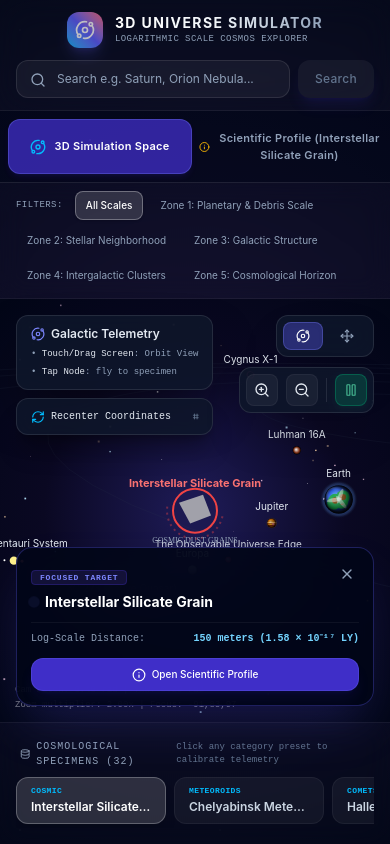
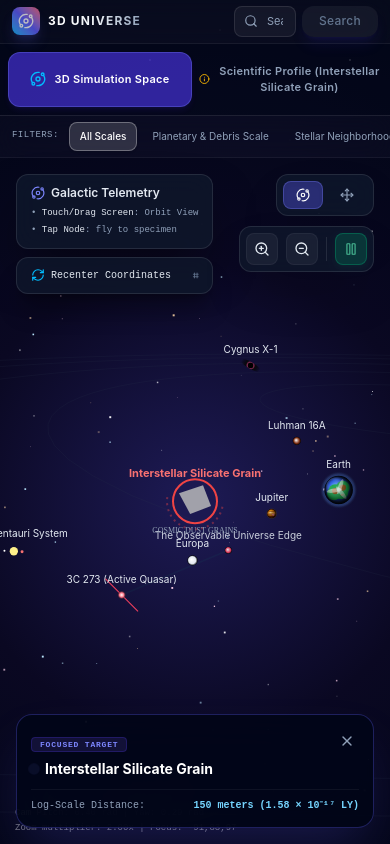
Before and after one commit to Aplut0006/3D-Universe-Simulator, a React (Vite) app: page / in a window 390 px wide. Built offline with nearby package versions, Linux system fonts and the light colour scheme.

Commit message:
feat: switch mobile view to details on object selection
Updates navigation logic to ensure the details panel is prioritized when selecting a celestial object. Also introduces a scrollbar-none utility class for cleaner UI presentation.

```diff
--- a/src/App.tsx
+++ b/src/App.tsx
@@ -112,7 +112,7 @@ export default function App() {
     setActiveScaleZone(null); // Clear filter to ensure matched node is visible
     setSearchQuery('');
     setIsDropdownOpen(false);
-    setActiveMobileView('simulation');
+    setActiveMobileView('details');
   };
 
   // Currently selected object profile helper
@@ -137,7 +137,7 @@ export default function App() {
       setSelectedId(match.id);
       setActiveScaleZone(null); // Clear filter to ensure the matched node is visible
       setSearchQuery('');
-      setActiveMobileView('simulation');
+      setActiveMobileView('details');
     } else {
       setErrorMsg(`No celestial object matching "${searchQuery}" was found in our pre-calibrated database.`);
     }
@@ -145,6 +145,7 @@ export default function App() {
 
   const handleSelectPreset = (id: string) => {
     setSelectedId(id);
+    setActiveMobileView('details');
   };
 
   return (
@@ -153,25 +154,25 @@ export default function App() {
       <div className="star-field-overlay" />
 
       {/* 1. Header Navigation Bar */}
-      <header className="frosted-glass-header px-4 py-3 md:px-6 md:py-3.5 flex flex-col md:flex-row justify-between items-center gap-3 z-20" id="app-header">
-        <div className="flex items-center gap-3">
-          <div className="w-9 h-9 md:w-10 md:h-10 bg-gradient-to-tr from-sky-400 via-indigo-500 to-rose-400 rounded-xl flex items-center justify-center shadow-lg shadow-indigo-500/25 animate-pulse" id="header-logo">
-            <Orbit className="w-5 h-5 md:w-6 md:h-6 text-white" />
+      <header className="frosted-glass-header px-3 py-1.5 md:px-6 md:py-3 flex flex-row justify-between items-center gap-2 z-20" id="app-header">
+        <div className="flex items-center gap-2">
+          <div className="w-7 h-7 md:w-10 md:h-10 bg-gradient-to-tr from-sky-400 via-indigo-500 to-rose-400 rounded-lg md:rounded-xl flex items-center justify-center shadow-lg shadow-indigo-500/25 animate-pulse" id="header-logo">
+            <Orbit className="w-4 h-4 md:w-6 md:h-6 text-white" />
           </div>
           <div>
-            <h1 className="text-sm md:text-lg font-bold tracking-widest text-transparent bg-clip-text bg-gradient-to-r from-white via-slate-100 to-slate-400" id="header-title">
-              3D UNIVERSE SIMULATOR
+            <h1 className="text-xs xs:text-sm md:text-lg font-bold tracking-widest text-transparent bg-clip-text bg-gradient-to-r from-white via-slate-100 to-slate-400" id="header-title">
+              3D UNIVERSE<span className="hidden sm:inline"> SIMULATOR</span>
             </h1>
-            <p className="text-[9px] md:text-[10px] font-mono text-slate-400 tracking-wider">LOGARITHMIC SCALE COSMOS EXPLORER</p>
+            <p className="hidden xs:block text-[8px] md:text-[10px] font-mono text-slate-400 tracking-wider">LOGARITHMIC SCALE EXPLORER</p>
           </div>
         </div>
 
         {/* Search Engine & Form */}
-        <form onSubmit={handleSearch} className="relative w-full max-w-md flex gap-2 animate-fade-in" id="search-form">
+        <form onSubmit={handleSearch} className="relative w-36 xs:w-48 sm:w-64 md:w-full md:max-w-md flex gap-1.5 animate-fade-in" id="search-form">
           <div className="relative flex-1">
             <input
               type="text"
-              placeholder="Search e.g. Saturn, Orion Nebula..."
+              placeholder="Search..."
               value={searchQuery}
               onChange={(e) => {
                 setSearchQuery(e.target.value);
@@ -189,11 +190,11 @@ export default function App() {
                   setIsDropdownOpen(false);
                 }
               }}
-              className="w-full bg-white/5 border border-white/10 focus:border-white/20 focus:ring-1 focus:ring-indigo-500/30 text-slate-100 placeholder-slate-400 text-xs rounded-xl pl-10 pr-4 py-2.5 outline-none transition-all"
+              className="w-full bg-white/5 border border-white/10 focus:border-white/20 focus:ring-1 focus:ring-indigo-500/30 text-slate-100 placeholder-slate-400 text-[11px] md:text-xs rounded-lg md:rounded-xl pl-8 md:pl-10 pr-3 py-1.5 md:py-2 outline-none transition-all"
               id="input-cosmic-search"
               autoComplete="off"
             />
-            <Search className="absolute left-3.5 top-3 w-4 h-4 text-slate-400" />
+            <Search className="absolute left-2.5 top-2 md:left-3.5 md:top-2.5 w-3.5 h-3.5 md:w-4 md:h-4 text-slate-400" />
 
             {/* Suggestions Dropdown */}
             {isDropdownOpen && suggestions.length > 0 && (
@@ -281,11 +282,11 @@ export default function App() {
         {/* Central Exploration Stage */}
         <div className={`flex-1 min-w-0 flex flex-col relative bg-transparent ${activeMobileView === 'simulation' ? 'flex' : 'hidden lg:flex'}`} id="center-stage-container">
           {/* Scale Magnitude Filter tabs */}
-          <div className="bg-white/[0.01] backdrop-blur-md border-b border-white/5 px-4 py-2 flex flex-wrap gap-1.5 items-center shrink-0" id="scale-magnitude-tabs">
-            <span className="text-[9px] font-mono text-slate-400 uppercase tracking-wider mr-1.5">Filters:</span>
+          <div className="bg-white/[0.01] backdrop-blur-md border-b border-white/5 px-3 py-1.5 flex flex-nowrap overflow-x-auto gap-1 items-center shrink-0 scrollbar-none" id="scale-magnitude-tabs">
+            <span className="text-[9px] font-mono text-slate-400 uppercase tracking-wider mr-1.5 shrink-0">Filters:</span>
             <button
               onClick={() => setActiveScaleZone(null)}
-              className={`text-[10px] px-2.5 py-1.5 rounded-lg border transition-all cursor-pointer ${
+              className={`text-[10px] px-2.5 py-1.5 rounded-lg border transition-all cursor-pointer shrink-0 ${
                 activeScaleZone === null
                   ? 'bg-white/15 text-white border-white/30 font-medium shadow-sm'
                   : 'bg-transparent text-slate-400 border-transparent hover:text-slate-100 hover:bg-white/5'
@@ -298,14 +299,14 @@ export default function App() {
               <button
                 key={scale.id}
                 onClick={() => setActiveScaleZone(scale.id)}
-                className={`text-[10px] px-2.5 py-1.5 rounded-lg border transition-all cursor-pointer ${
+                className={`text-[10px] px-2.5 py-1.5 rounded-lg border transition-all cursor-pointer shrink-0 ${
                   activeScaleZone === scale.id
                     ? 'bg-indigo-500/25 text-sky-300 border-indigo-400/40 font-medium shadow-sm shadow-indigo-500/10'
                     : 'bg-transparent text-slate-400 border-transparent hover:text-slate-100 hover:bg-white/5'
                 }`}
                 id={`tab-filter-${scale.id}`}
               >
-                Zone {scale.id}: {scale.name}
+                {scale.name}
               </button>
             ))}
           </div>
@@ -338,7 +339,10 @@ export default function App() {
             <CosmicCanvas
               objects={objects}
               selectedId={selectedId}
-              onSelectObject={(obj) => setSelectedId(obj.id)}
+              onSelectObject={(obj) => {
+                setSelectedId(obj.id);
+                setActiveMobileView('details');
+              }}
               activeScaleZone={activeScaleZone}
             />
 
@@ -375,22 +379,6 @@ export default function App() {
                   <span className="text-slate-400">Log-Scale Distance:</span>
                   <span className="text-sky-300 font-semibold">{selectedObject.distanceString}</span>
                 </div>
-
-                <div className="flex gap-2 mt-0.5">
-                  <button
-                    type="button"
-                    onClick={() => {
-                      setActiveMobileView('details');
-                      const sidebar = document.getElementById('detail-sidebar');
-                      if (sidebar) sidebar.scrollTop = 0;
-                    }}
-                    className="flex-1 bg-indigo-600/80 hover:bg-indigo-500 text-white font-medium text-[10px] py-2 px-3 rounded-xl shadow-lg shadow-indigo-600/10 transition-all cursor-pointer text-center active:scale-95 flex items-center justify-center gap-1.5 border border-indigo-400/20"
-                    id="hud-view-specs-btn"
-                  >
-                    <Info className="w-3.5 h-3.5" />
-                    Open Scientific Profile
-                  </button>
-                </div>
               </div>
             )}
 
@@ -414,7 +402,7 @@ export default function App() {
           </div>
 
           {/* Quick preset navigator tray (Bottom shelf) */}
-          <div className="border-t border-white/5 bg-white/[0.01] backdrop-blur-md p-4 flex flex-col gap-2 w-full overflow-hidden shrink-0" id="bottom-presets-shelf">
+          <div className="hidden md:flex border-t border-white/5 bg-white/[0.01] backdrop-blur-md p-4 flex-col gap-2 w-full overflow-hidden shrink-0" id="bottom-presets-shelf">
             <div className="flex items-center justify-between px-1">
               <div className="flex items-center gap-1.5 text-[10px] font-mono text-slate-400 uppercase tracking-widest">
                 <Database className="w-3.5 h-3.5 text-slate-400" />
--- a/src/index.css
+++ b/src/index.css
@@ -93,3 +93,12 @@ body {
   font-weight: bold;
   text-transform: uppercase;
 }
+
+/* Scrollbar Hiding Utility */
+.scrollbar-none::-webkit-scrollbar {
+  display: none;
+}
+.scrollbar-none {
+  -ms-overflow-style: none;
+  scrollbar-width: none;
+}
```
